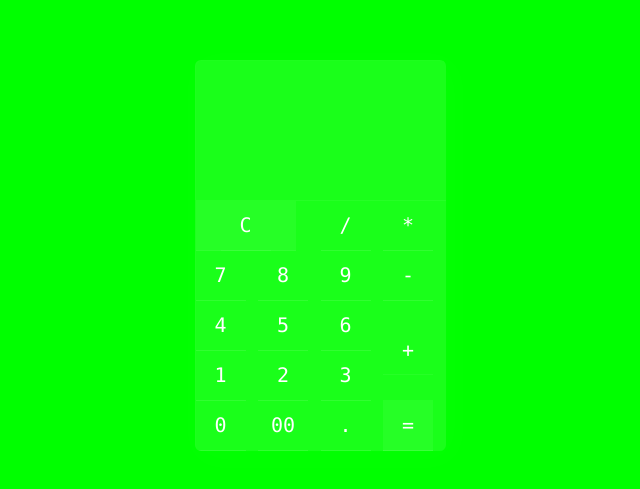
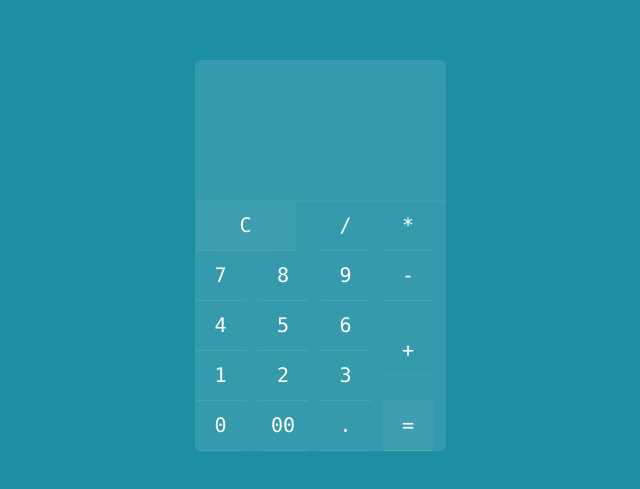
Before and after one commit to dhanu2307/calculator-js, a plain HTML site: page index.html in a window 1280 px wide. Shown: the part 145-634 px from the top of the page, without its empty margins (320-960 px from the left). Drawn offline with Linux system fonts and the light colour scheme.

Commit message:
Update index.html

```diff
--- a/index.html
+++ b/index.html
@@ -29,7 +29,7 @@
             align-items: center;
             min-height: 100vh;
 /*             background: linear-gradient(rgb(29, 143, 163), rgb(72, 163, 37)); */
-            background: #0f0;
+            background:rgb(29, 143, 163);
         }
         .container {
             position: relative;
```
